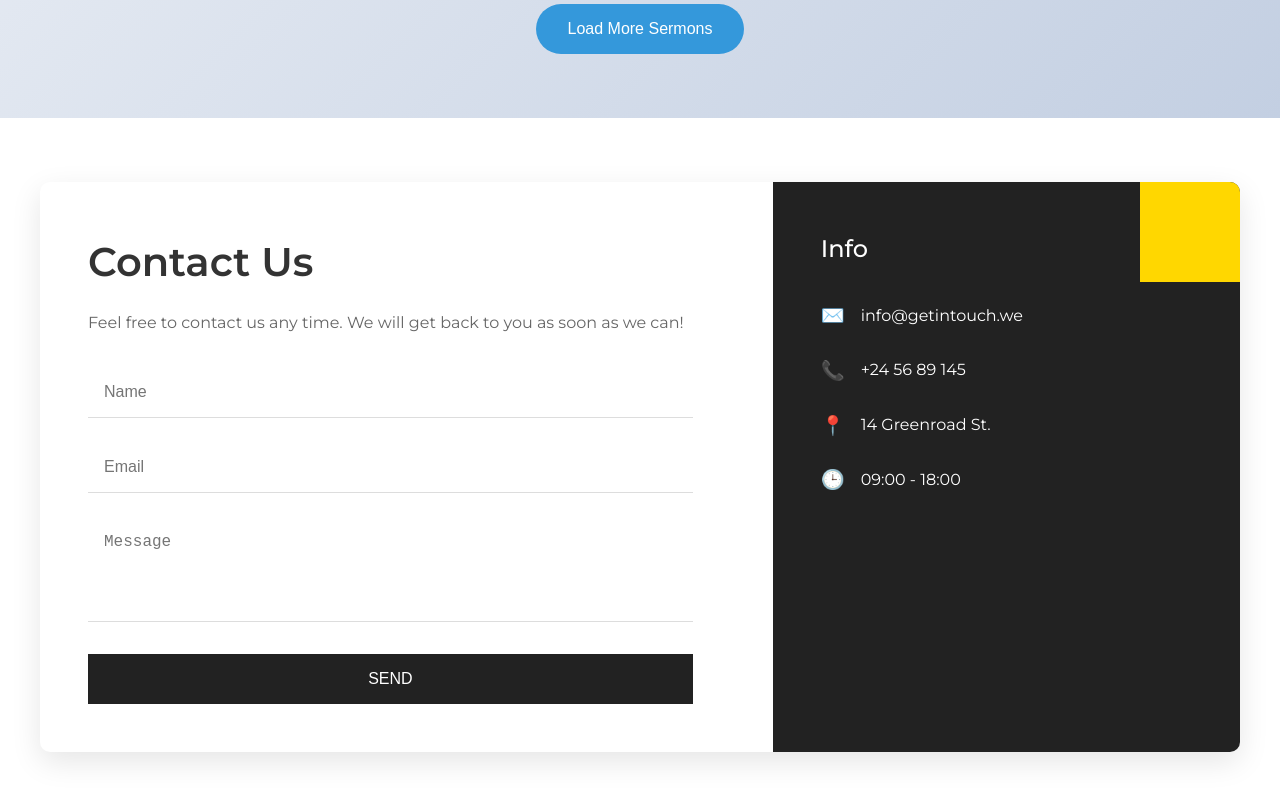
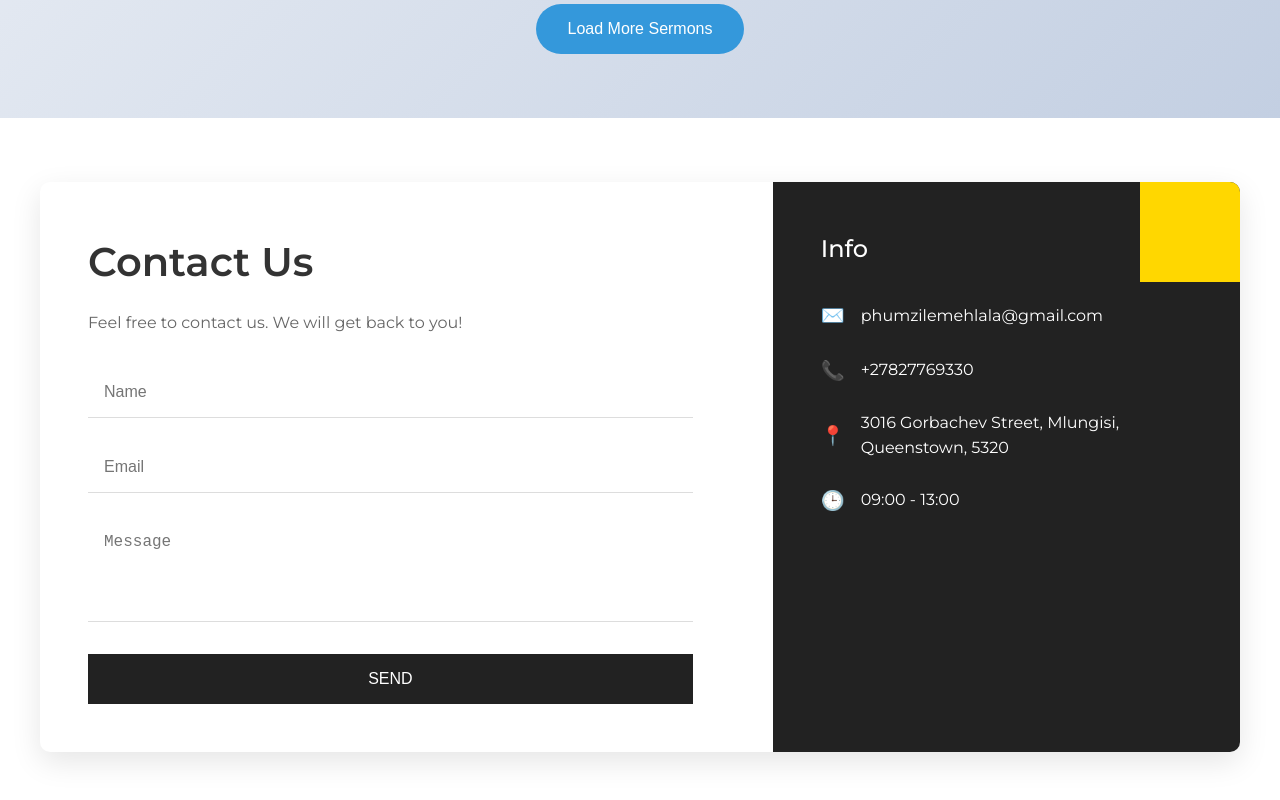
Before and after one commit to Anelisiw3/Church-website, a plain HTML site: page index.html in a window 1280 px wide. Shown: the part 6013-6813 px from the top of the page. Drawn offline with Linux system fonts and the light colour scheme; no server answers.

Commit message:
updaring the contact form

```diff
--- a/index.html
+++ b/index.html
@@ -336,7 +336,7 @@
         <div class="contact-container">
             <div class="contact-form-section">
                 <h2 class="contact-title">Contact Us</h2>
-                <p class="contact-subtitle">Feel free to contact us any time. We will get back to you as soon as we can!</p>
+                <p class="contact-subtitle">Feel free to contact us. We will get back to you!</p>
 
                 <form class="contact-form" id="contact-form">
                     <div class="form-group">
@@ -360,19 +360,20 @@
                 <div class="info-content">
                     <div class="info-item">
                         <span class="info-icon">✉️</span>
-                        <span>info@getintouch.we</span>
+                        <span>
+                            phumzilemehlala@gmail.com</span>
                     </div>
                     <div class="info-item">
                         <span class="info-icon">📞</span>
-                        <span>+24 56 89 145</span>
+                        <span>+27827769330</span>
                     </div>
                     <div class="info-item">
                         <span class="info-icon">📍</span>
-                        <span>14 Greenroad St.</span>
+                        <span>3016 Gorbachev Street, Mlungisi, Queenstown, 5320</span>
                     </div>
                     <div class="info-item">
                         <span class="info-icon">🕒</span>
-                        <span>09:00 - 18:00</span>
+                        <span>09:00 - 13:00</span>
                     </div>
                 </div>
             </div>
```
